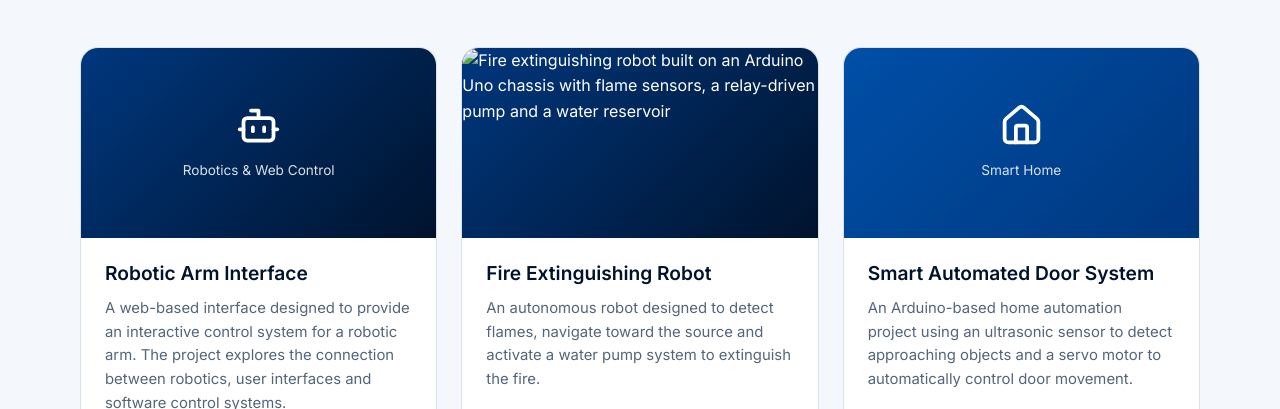
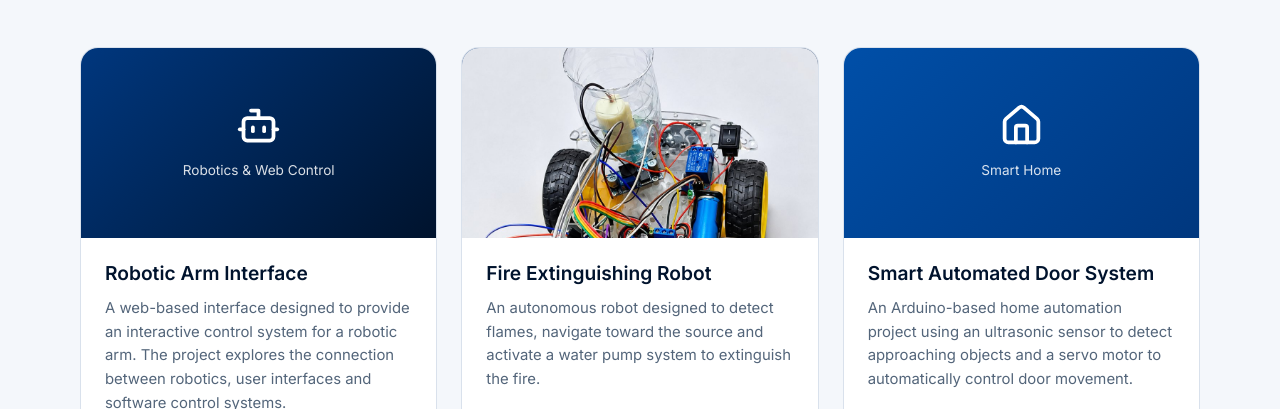
Before and after one commit to olamitoyosi/olamitoyosi_portfolio, a website: page index.html in a window 1280 px wide. Shown: the part 3117-3526 px from the top of the page. Drawn offline with nearby package versions, Linux system fonts and the light colour scheme.

Commit message:
Fixed the path issue

```diff
--- a/index.html
+++ b/index.html
@@ -679,7 +679,7 @@
                         <div class="project-image project-image-fire">
 
                             <img
-                                src="assets/images/fire-extinguishing-robot.jpg"
+                                src="assets/fire-extinguishing-robot.jpg"
                                 alt="Fire extinguishing robot built on an Arduino Uno chassis with flame sensors, a relay-driven pump and a water reservoir"
                                 class="project-photo"
                                 loading="lazy"
```
